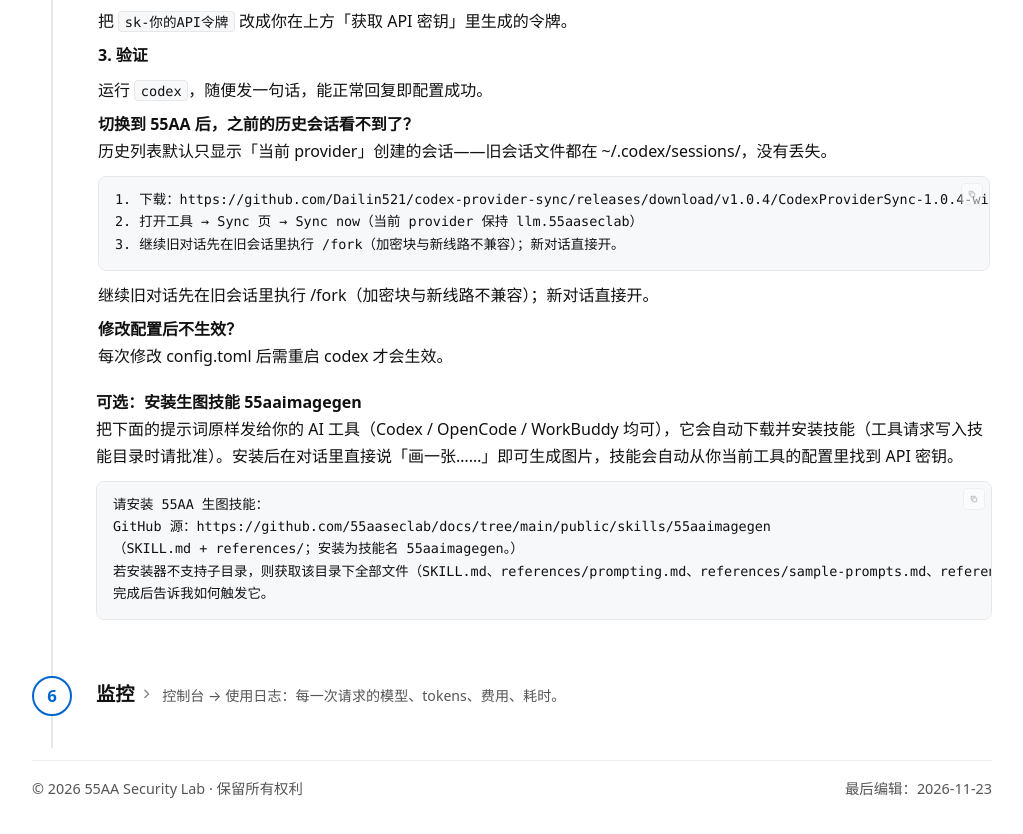
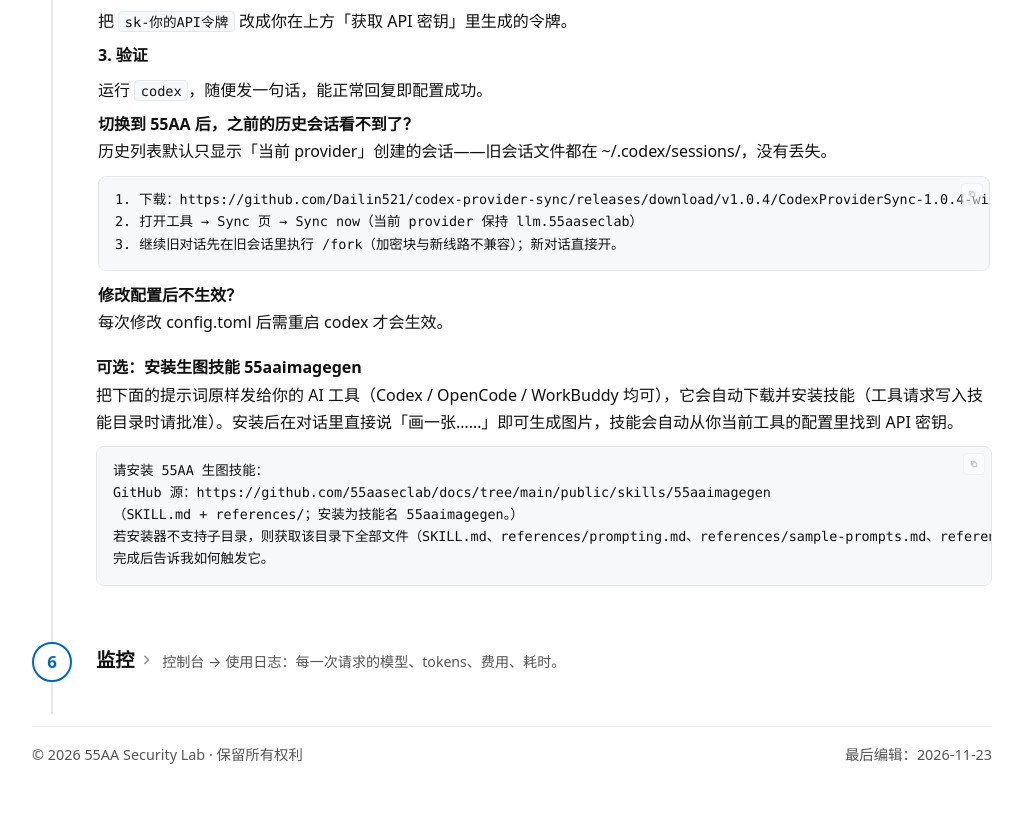
Before and after one commit to 55aaseclab/docs, an Astro site: page /zh in a window 1280 px wide. Shown: the part 1500-2334 px from the top of the page, without its empty margins (128-1151 px from the left). After the commit the page ends 2299 px from the top, so only its background shows below. Built offline with nearby package versions, Linux system fonts and the light colour scheme; Astro itself is replaced by a stand-in of ours.

Commit message:
docs: remove duplicated fork sentence

```diff
--- a/src/pages/[lang]/index.astro
+++ b/src/pages/[lang]/index.astro
@@ -205,7 +205,6 @@ experimental_bearer_token = "{lang === 'zh' ? 'sk-你的API令牌' : 'sk-your-ke
                         <pre><code>1. 下载：https://github.com/Dailin521/codex-provider-sync/releases/download/v1.0.4/CodexProviderSync-1.0.4-windows-x64-setup.exe
 2. 打开工具 → Sync 页 → Sync now（当前 provider 保持 llm.55aaseclab）
 3. 继续旧对话先在旧会话里执行 /fork（加密块与新线路不兼容）；新对话直接开。</code></pre>
-                        {L('继续旧对话先在旧会话里执行 /fork（加密块与新线路不兼容）；新对话直接开。', 'To continue an old conversation, run /fork inside it first (encrypted blocks are provider-bound); new conversations need no fork.')}
                       </div>
                     </div>
                     <div class="os-panel" id="os-unix">
@@ -237,7 +236,6 @@ experimental_bearer_token = "{lang === 'zh' ? 'sk-你的API令牌' : 'sk-your-ke
                         <pre><code>1. 安装（Node 24+）：npm i -g git+https://github.com/Dailin521/codex-provider-sync.git
 2. 运行：codex-provider sync
 3. 继续旧对话先在旧会话里执行 /fork（加密块与新线路不兼容）；新对话直接开。</code></pre>
-                        {L('继续旧对话先在旧会话里执行 /fork（加密块与新线路不兼容）；新对话直接开。', 'To continue an old conversation, run /fork inside it first (encrypted blocks are provider-bound); new conversations need no fork.')}
                       </div>
                     </div>
 
```
